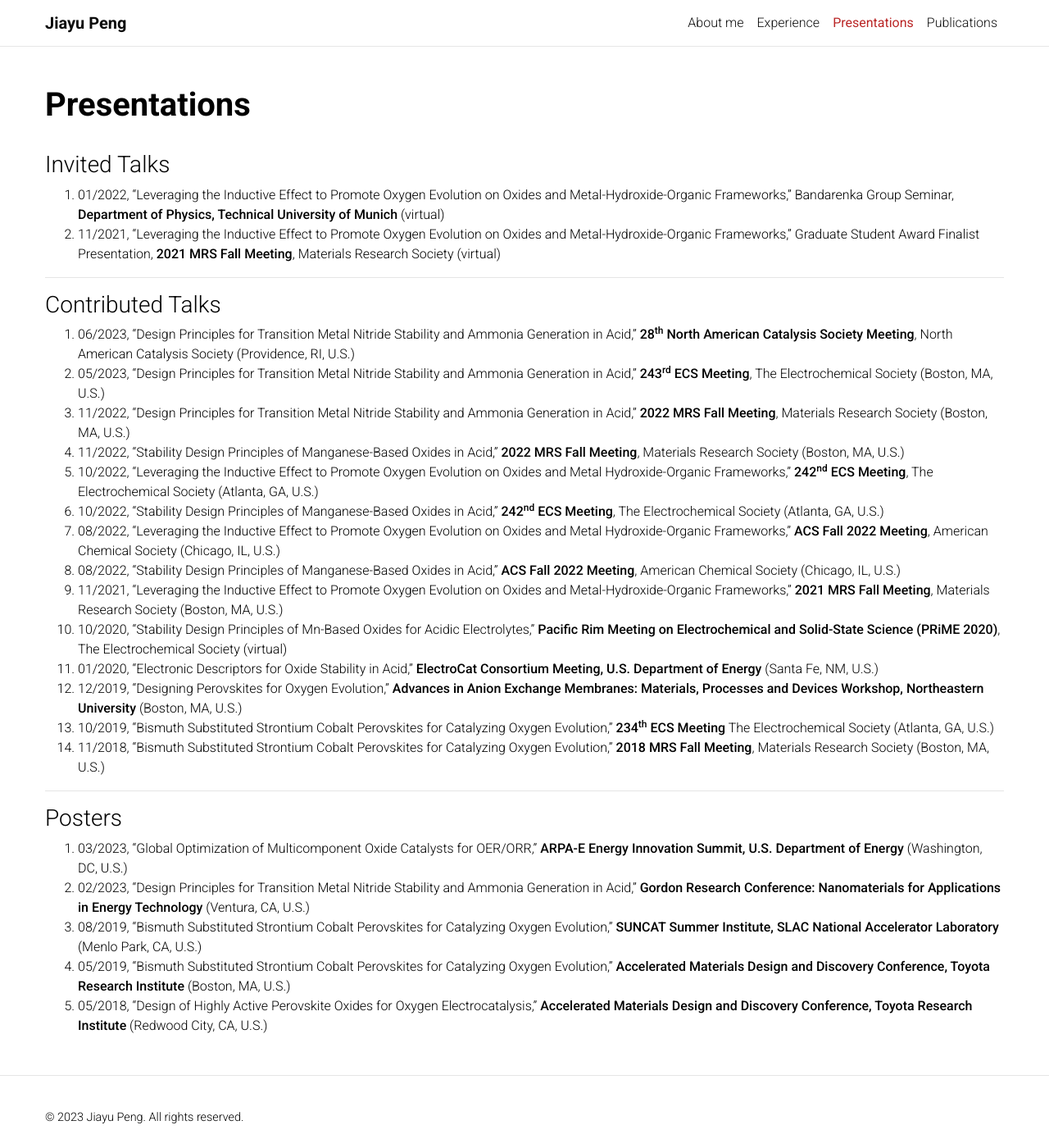
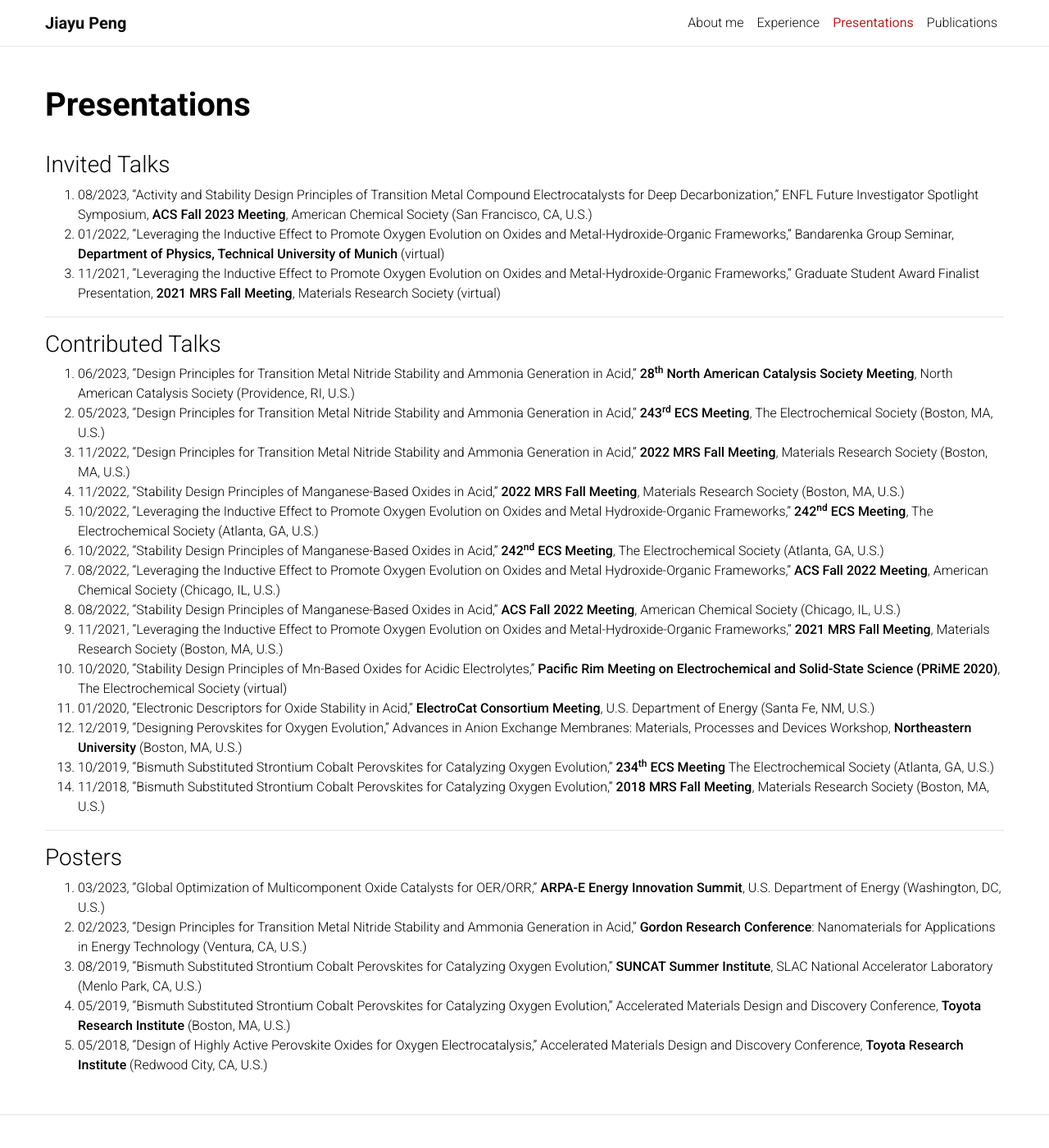
Before and after one commit to jypeng95/jypeng95.github.io, a Jekyll site: the page built from _pages/presentations.md, in a window 1280 px wide and 1400 px high. Shown: the whole window at 82% size. Built offline with Jekyll 4.4.1, drawn with Linux system fonts in a browser that asks for light colours; a style sheet for code colours, icons or effects is not loaded.

Commit message:
Update presentations and experience

```diff
--- a/_pages/presentations.md
+++ b/_pages/presentations.md
@@ -8,6 +8,7 @@ nav: true
 
 ### Invited Talks
 
+1. 08/2023, "Activity and Stability Design Principles of Transition Metal Compound Electrocatalysts for Deep Decarbonization," ENFL Future Investigator Spotlight Symposium, **ACS Fall 2023 Meeting**, American Chemical Society (San Francisco, CA, U.S.)
 1. 01/2022, "Leveraging the Inductive Effect to Promote Oxygen Evolution on Oxides and Metal-Hydroxide-Organic Frameworks," Bandarenka Group Seminar, **Department of Physics, Technical University of Munich** (virtual)
 1. 11/2021, "Leveraging the Inductive Effect to Promote Oxygen Evolution on Oxides and Metal-Hydroxide-Organic Frameworks," Graduate Student Award Finalist Presentation, **2021 MRS Fall Meeting**, Materials Research
 Society (virtual)
@@ -26,8 +27,8 @@ Society (virtual)
 1. 08/2022, "Stability Design Principles of Manganese-Based Oxides in Acid," **ACS Fall 2022 Meeting**, American Chemical Society (Chicago, IL, U.S.)
 1. 11/2021, "Leveraging the Inductive Effect to Promote Oxygen Evolution on Oxides and Metal-Hydroxide-Organic Frameworks," **2021 MRS Fall Meeting**, Materials Research Society (Boston, MA, U.S.)
 1. 10/2020, "Stability Design Principles of Mn-Based Oxides for Acidic Electrolytes," **Pacific Rim Meeting on Electrochemical and Solid-State Science (PRiME 2020)**, The Electrochemical Society (virtual)
-1. 01/2020, "Electronic Descriptors for Oxide Stability in Acid," **ElectroCat Consortium Meeting, U.S. Department of Energy** (Santa Fe, NM, U.S.)
-1. 12/2019, "Designing Perovskites for Oxygen Evolution," **Advances in Anion Exchange Membranes: Materials, Processes and Devices Workshop, Northeastern University** (Boston, MA, U.S.)
+1. 01/2020, "Electronic Descriptors for Oxide Stability in Acid," **ElectroCat Consortium Meeting**, U.S. Department of Energy (Santa Fe, NM, U.S.)
+1. 12/2019, "Designing Perovskites for Oxygen Evolution," Advances in Anion Exchange Membranes: Materials, Processes and Devices Workshop, **Northeastern University** (Boston, MA, U.S.)
 1. 10/2019, "Bismuth Substituted Strontium Cobalt Perovskites for Catalyzing Oxygen Evolution," **234<sup>th</sup> ECS Meeting** The Electrochemical Society (Atlanta, GA, U.S.)
 1. 11/2018, "Bismuth Substituted Strontium Cobalt Perovskites for Catalyzing Oxygen Evolution," **2018 MRS Fall Meeting**, Materials Research Society (Boston, MA, U.S.)
 
@@ -35,8 +36,8 @@ Society (virtual)
 
 ### Posters
 
-1. 03/2023, "Global Optimization of Multicomponent Oxide Catalysts for OER/ORR," **ARPA-E Energy Innovation Summit, U.S. Department of Energy** (Washington, DC, U.S.)
-1. 02/2023, "Design Principles for Transition Metal Nitride Stability and Ammonia Generation in Acid," **Gordon Research Conference: Nanomaterials for Applications in Energy Technology** (Ventura, CA, U.S.)
-1. 08/2019, "Bismuth Substituted Strontium Cobalt Perovskites for Catalyzing Oxygen Evolution," **SUNCAT Summer Institute, SLAC National Accelerator Laboratory** (Menlo Park, CA, U.S.)
-1. 05/2019, "Bismuth Substituted Strontium Cobalt Perovskites for Catalyzing Oxygen Evolution," **Accelerated Materials Design and Discovery Conference, Toyota Research Institute** (Boston, MA, U.S.)
-1. 05/2018, "Design of Highly Active Perovskite Oxides for Oxygen Electrocatalysis," **Accelerated Materials Design and Discovery Conference, Toyota Research Institute** (Redwood City, CA, U.S.)
+1. 03/2023, "Global Optimization of Multicomponent Oxide Catalysts for OER/ORR," **ARPA-E Energy Innovation Summit**, U.S. Department of Energy (Washington, DC, U.S.)
+1. 02/2023, "Design Principles for Transition Metal Nitride Stability and Ammonia Generation in Acid," **Gordon Research Conference**: Nanomaterials for Applications in Energy Technology (Ventura, CA, U.S.)
+1. 08/2019, "Bismuth Substituted Strontium Cobalt Perovskites for Catalyzing Oxygen Evolution," **SUNCAT Summer Institute**, SLAC National Accelerator Laboratory (Menlo Park, CA, U.S.)
+1. 05/2019, "Bismuth Substituted Strontium Cobalt Perovskites for Catalyzing Oxygen Evolution," Accelerated Materials Design and Discovery Conference, **Toyota Research Institute** (Boston, MA, U.S.)
+1. 05/2018, "Design of Highly Active Perovskite Oxides for Oxygen Electrocatalysis," Accelerated Materials Design and Discovery Conference, **Toyota Research Institute** (Redwood City, CA, U.S.)
```
Also changed, not shown: _pages/experience.md (+1 -0 lines).
